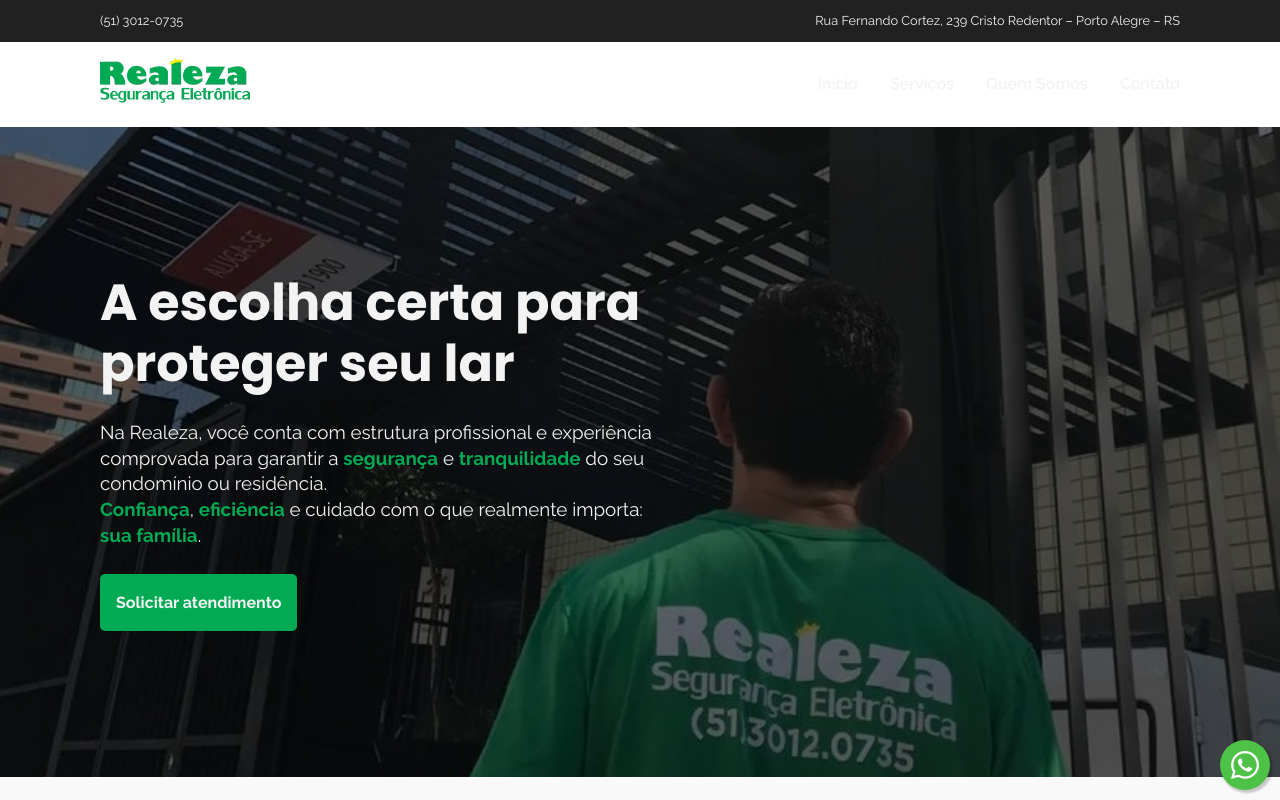
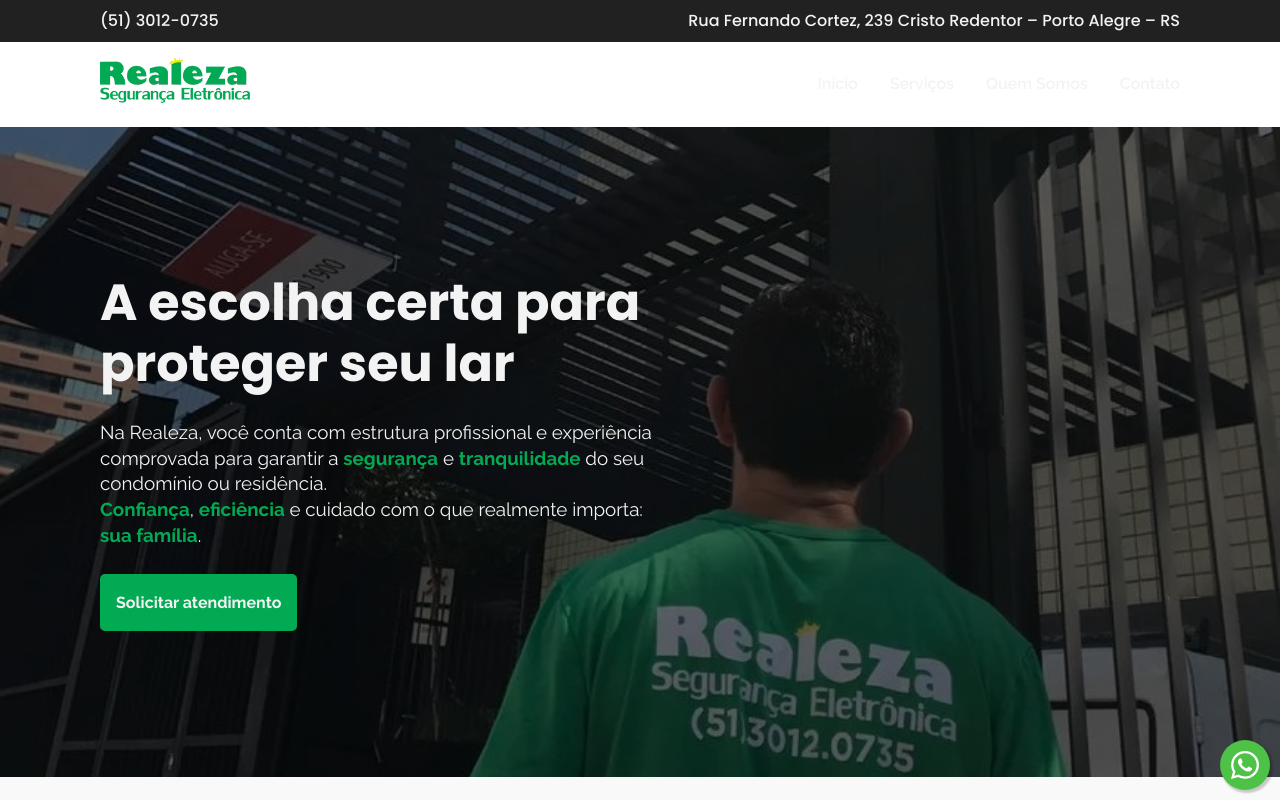
Before and after one commit to nicolasmansan/realeza-seguranca-eletronica, an Angular app: page / in a window 1280 px wide. Shown: the top 800 px of the page. Built offline with nearby package versions, Linux system fonts and the light colour scheme.

Commit message:
Troca de fonte e aumento de peso no pre-header

```diff
--- a/src/app/components/header/header.scss
+++ b/src/app/components/header/header.scss
@@ -9,7 +9,8 @@
 
   a {
     color: $primary-text;
-    font-size: 0.8rem;
+    font-family: 'Poppins', sans-serif;
+    font-weight: 500;
   }
 
   .content {
```
